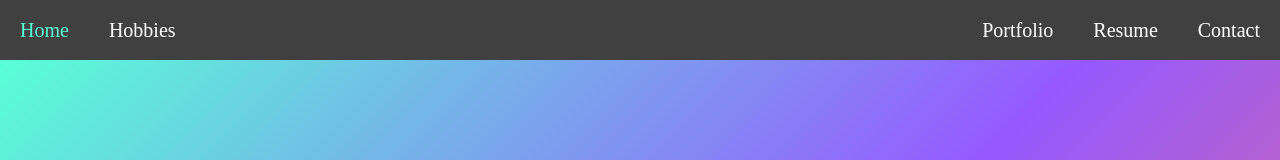
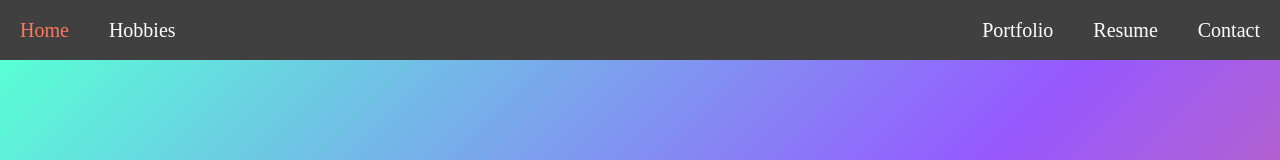
Before and after one commit to csmick/REACTingToMyLife, a React (Create React App) app: page / in a window 1280 px wide. In both pictures the pointer is over the link "Home". Shown: the top 160 px of the page. Built offline with nearby package versions, Linux system fonts and the light colour scheme.

Commit message:
Changed header hover color from cyan to red

```diff
--- a/src/components/Header/Header.css
+++ b/src/components/Header/Header.css
@@ -21,5 +21,5 @@
 }
 
 .navbar-button:hover {
-    color: var(--primary-cyan);
+    color: var(--primary-red);
 }
```
